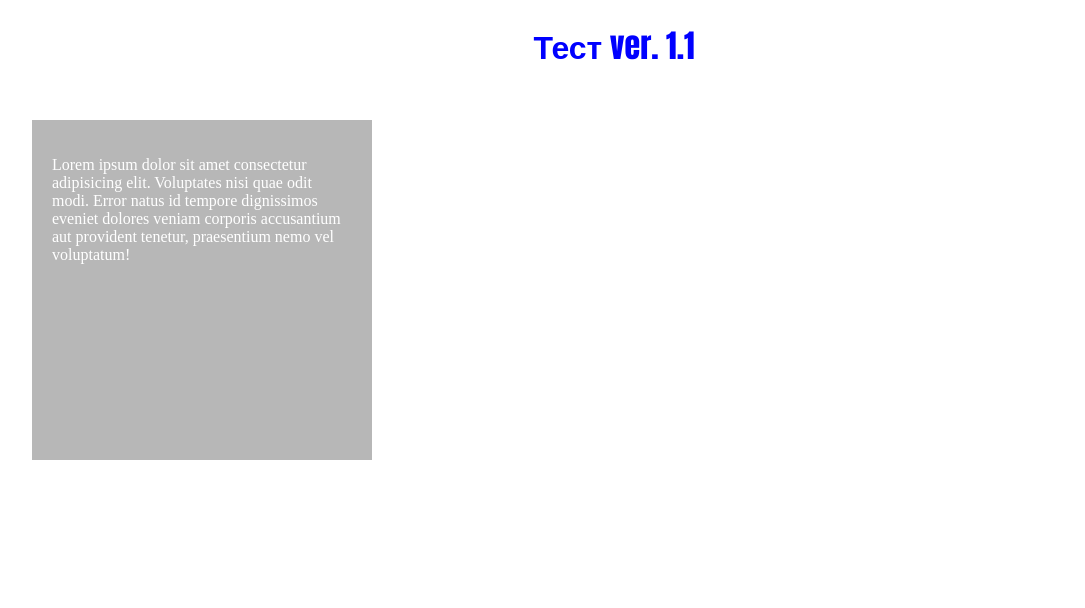
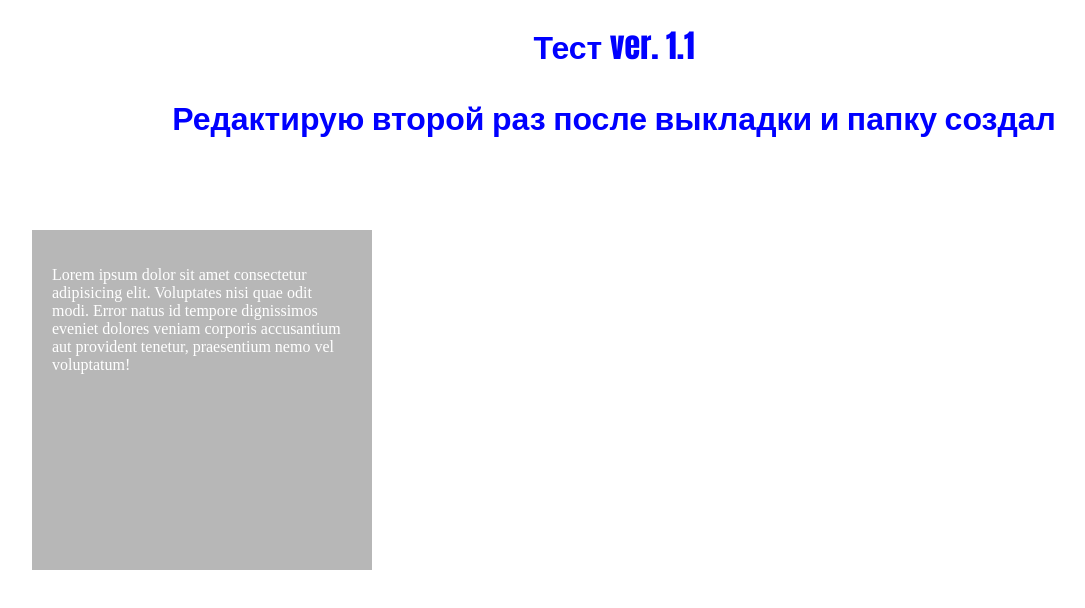
Before and after one commit to x42896/usite, a plain HTML site: page index.html in a window 1280 px wide. Shown: the whole page, without its empty margins (26-1111 px from the left). Drawn offline with Linux system fonts and the light colour scheme.

Commit message:
Update index.html

```diff
--- a/index.html
+++ b/index.html
@@ -8,6 +8,8 @@
 </head>
 <body>
     <h1>Тест ver. 1.1</h1>
+    <h1>Редактирую второй раз после выкладки и папку создал</h1>
+    <p>Если всё заработает то можно пробовать добавлять сюда свой сайт для тестов и редактирования</p>
     <div>
         <p>Lorem ipsum dolor sit amet consectetur adipisicing elit. Voluptates nisi quae odit modi. Error natus id tempore dignissimos eveniet dolores veniam corporis accusantium aut provident tenetur, praesentium nemo vel voluptatum!</p>
     </div>
```
